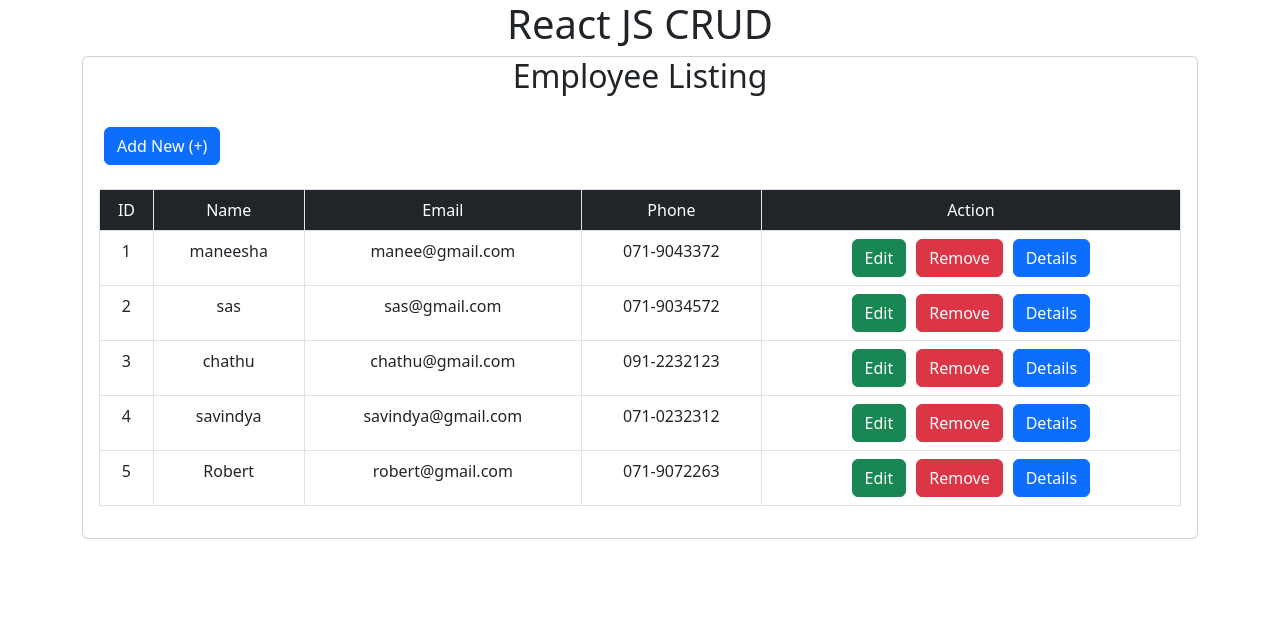
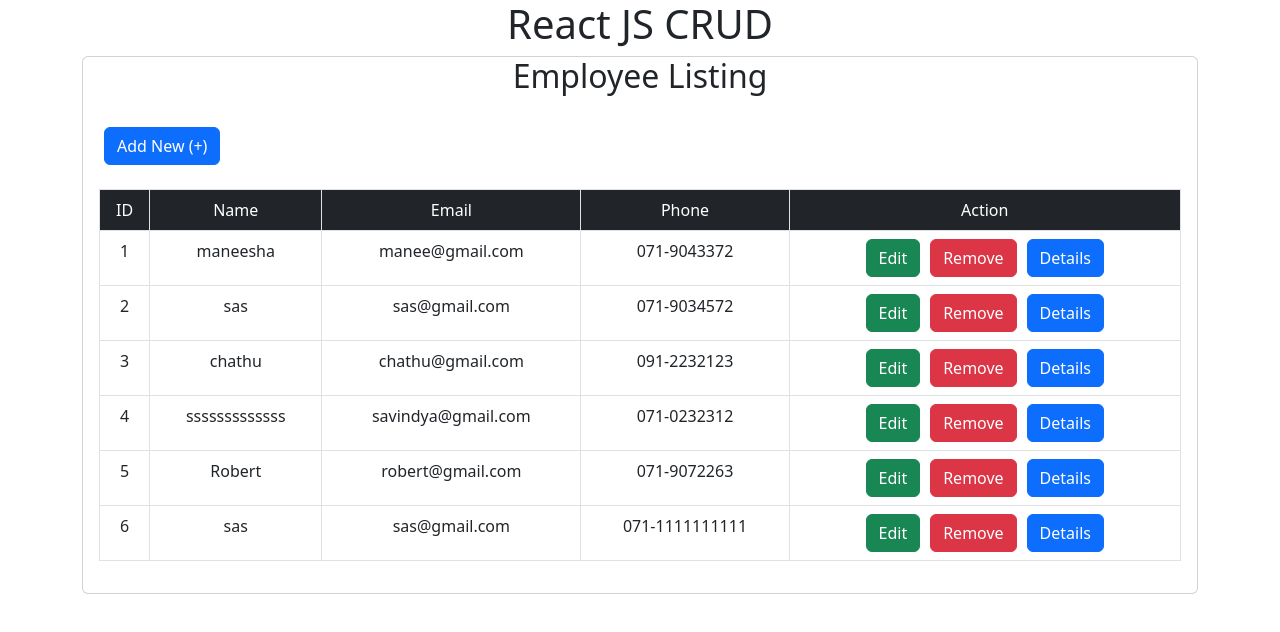
Before and after one commit to mGunawardhana/React-Js-CRUD-operations-testing, a React (Create React App) app: page / in a window 1280 px wide. Shown: the top 632 px of the page. Built offline with nearby package versions, Linux system fonts and the light colour scheme; data requests are answered from the project's data file.

Commit message:
content update with update method

```diff
--- a/db.json
+++ b/db.json
@@ -20,7 +20,7 @@
       "id": 3
     },
     {
-      "name": "savindya",
+      "name": "sssssssssssss",
       "email": "savindya@gmail.com",
       "phone": "071-0232312",
       "active": true,
@@ -32,6 +32,12 @@
       "phone": "071-9072263",
       "active": true,
       "id": 5
+    },
+    {
+      "name": "sas",
+      "email": "sas@gmail.com",
+      "phone": "071-1111111111",
+      "id": 6
     }
   ]
 }
--- a/src/EmpEdit.js
+++ b/src/EmpEdit.js
@@ -11,8 +11,11 @@ const EmpEdit = () => {
                 return res.json();
             })
             .then((res) => {
-                // alert(resp.getMessage())
-                // empdatachange(res);
+                idChange(res.id);
+                nameChange(res.name);
+                emailChange(res.email);
+                phoneChange(res.phone);
+                activeChange(res.active )
             })
             .catch((error) => {
                 alert(error.getMessage());
@@ -34,8 +37,8 @@ const EmpEdit = () => {
         const empData
             = {name, email, phone, active};
 
-        fetch(" http://localhost:8000/employee/", {
-            method: "POST",
+        fetch(" http://localhost:8000/employee/"+empid, {
+            method: "PUT",
             headers: {"content-type": "application/json"},
             body: JSON.stringify(empData)
         }).then((resp) => {
```
